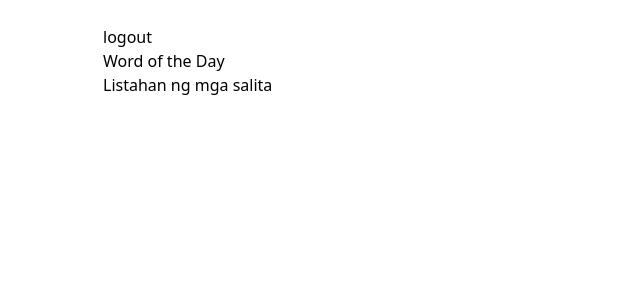
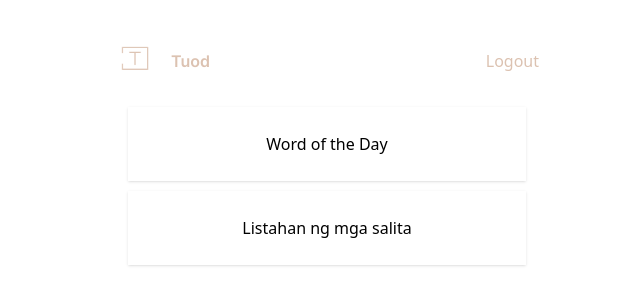
Before and after one commit to smurfedGitHubIO/Tuod, a SvelteKit app: page /dashboard in a window 1280 px wide. Shown: the top 300 px of the page, without its empty margins (313-953 px from the left). Built offline with nearby package versions, Linux system fonts and the light colour scheme.

Commit message:
feat: add dashboard css

```diff
--- a/src/components/LinkButton.svelte
+++ b/src/components/LinkButton.svelte
@@ -4,12 +4,9 @@
   export let label;
   export let route;
 
-  const handleOnClick = () => {
-    goto(route);
-  }
 </script>
 
 <!-- svelte-ignore a11y-click-events-have-key-events -->
-<div on:click={() => handleOnClick()}>
+<a href={route}>
   {label}
-</div>
+</a>
--- a/src/routes/(app)/+layout.svelte
+++ b/src/routes/(app)/+layout.svelte
@@ -6,8 +6,5 @@
 </script>
 
 <div class="flex flex-col h-screen m-auto max-w-md">
-  <div>
-    <button on:click={() => handleLogout()}>logout</button>
-  </div>
-  <slot />
+	<slot />
 </div>
--- a/src/routes/(app)/dashboard/+page.svelte
+++ b/src/routes/(app)/dashboard/+page.svelte
@@ -17,13 +17,38 @@
       wordsStore.update(x => words);
     }
   );
+
+  import { goto } from '$app/navigation';
+  const handleLogout = () => {
+    goto('/');
+  }
 </script>
 
+<div class="flex justify-between mx-3 my-4 db-nav">
+  <div class="flex items-center text-primary">
+    <div class="rounded mr-4">
+      <img src="./Logo.png" alt="profile" class="w-10 h-10" />
+    </div>
+    <div class="font-primary font-semibold text-header5">
+      Tuod
+    </div>
+  </div>
+  <div class="flex items-center text-primary">
+    <button on:click={() => handleLogout()}>Logout</button>
+  </div>
+</div>
 <div>
-  <div>
+  <div class="shadow hover:shadow-lg main-box text-center">
     <LinkButton label="Word of the Day" route='/wordoftheday'/>
   </div>
-  <div>
+  <div class="shadow hover:shadow-lg main-box text-center">
     <LinkButton label="Listahan ng mga salita" route='/words'/>
   </div>
 </div>
+
+<style>
+  .main-box {
+    padding: 25px;
+    margin: 10px 25px 10px 25px;
+  }
+</style>
```
